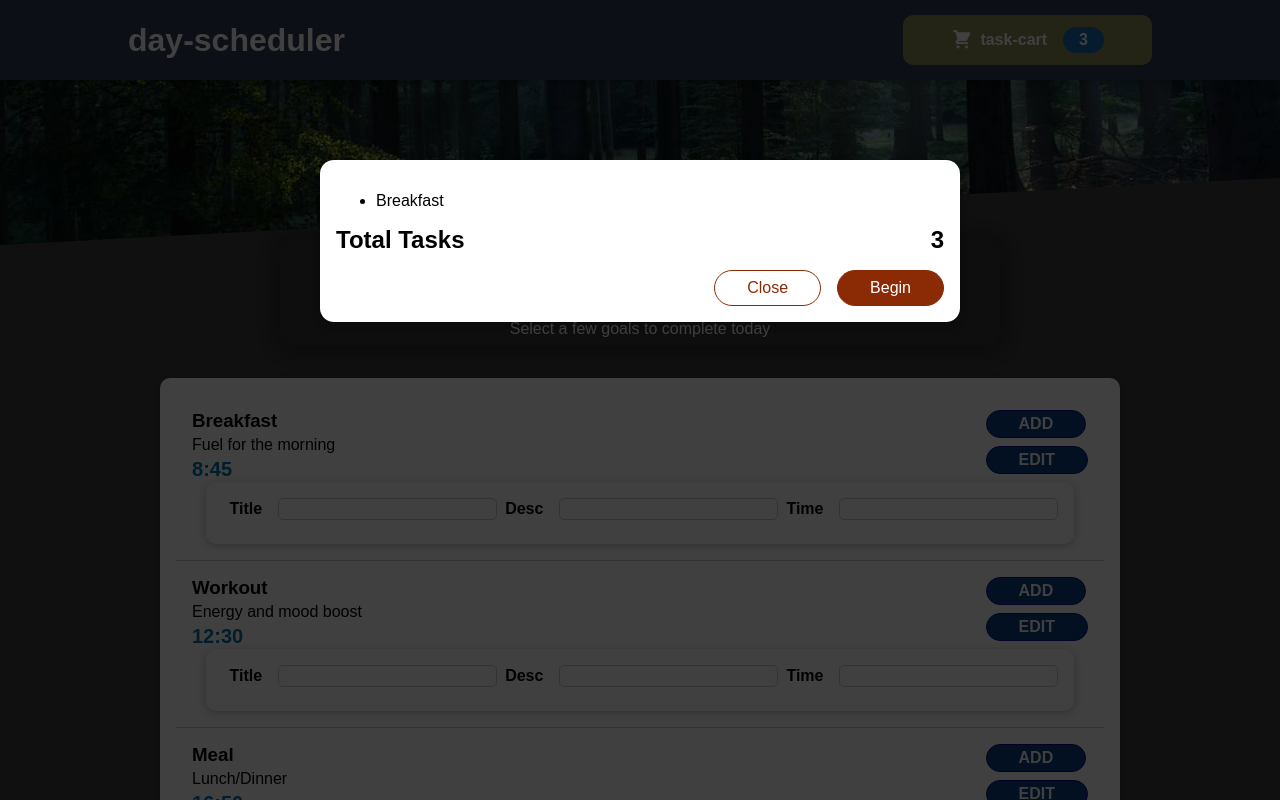
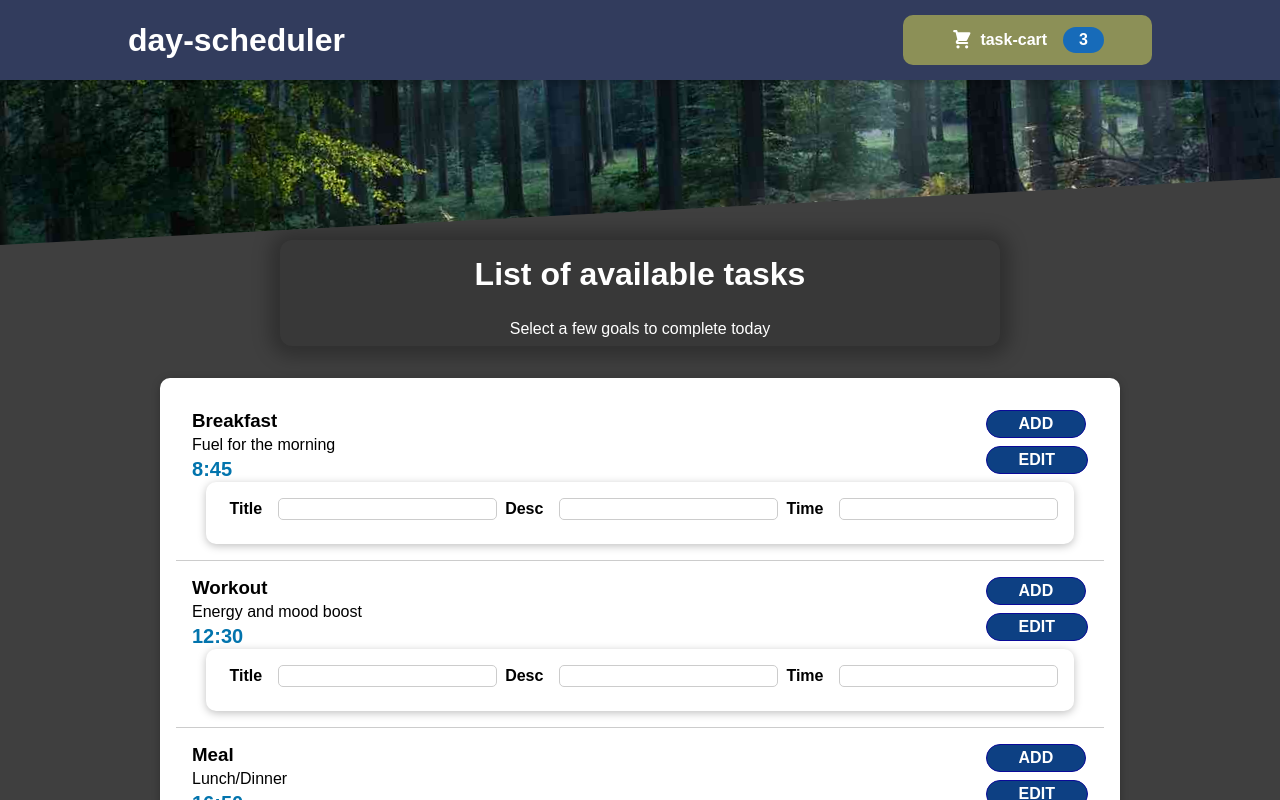
Before and after one commit to Jobo0/day-scheduler, a React (Create React App) app: page / in a window 1280 px wide. Shown: the top 800 px of the page. Built offline with nearby package versions, Linux system fonts and the light colour scheme; a web font is replaced by a local one.

Commit message:
cart modal adjustment

```diff
--- a/src/App.js
+++ b/src/App.js
@@ -1,12 +1,18 @@
-import React from "react";
+import React, {useState} from "react";
 import Header from "./components/Layout/Header";
 import Tasks from "./components/Tasks/Tasks";
 import Cart from "./components/Cart/Cart";
 
 function App() {
+  const [modalVisible, setModalVisible] = useState(false);
+
+  function cartExitHandler(event) {
+
+  }
+
   return (
     <React.Fragment>
-      <Cart/>
+      {modalVisible ? <Cart onModalExit={cartExitHandler}/> : <React.Fragment/>}
       <Header />
       <main>
         <Tasks />
--- a/src/components/Cart/Cart.js
+++ b/src/components/Cart/Cart.js
@@ -4,8 +4,7 @@ import classes from "./Cart.module.css";
 
 function Cart(props) {
   const items = [
-    { id: 'c1',
-        name: "Breakfast", description: "Important", time: 2133 }
+    { id: "c1", name: "Breakfast", description: "Important", time: 2133 },
   ];
   const cartContent = (
     <ul>
@@ -14,7 +13,7 @@ function Cart(props) {
       ))}
     </ul>
   );
-
+  function submitHandler() {}
   return (
     <Modal>
       {cartContent}
@@ -23,11 +22,11 @@ function Cart(props) {
         <span>3</span>
       </div>
       <div className={classes.actions}>
-        <button className={classes['button--alt']}>
-            Close
+        <button className={classes["button--alt"]} onClick={props.onModalExit}>
+          Close
         </button>
-        <button className={classes.button}>
-            Begin
+        <button className={classes.button} onClick={submitHandler}>
+          Begin
         </button>
       </div>
     </Modal>
```
